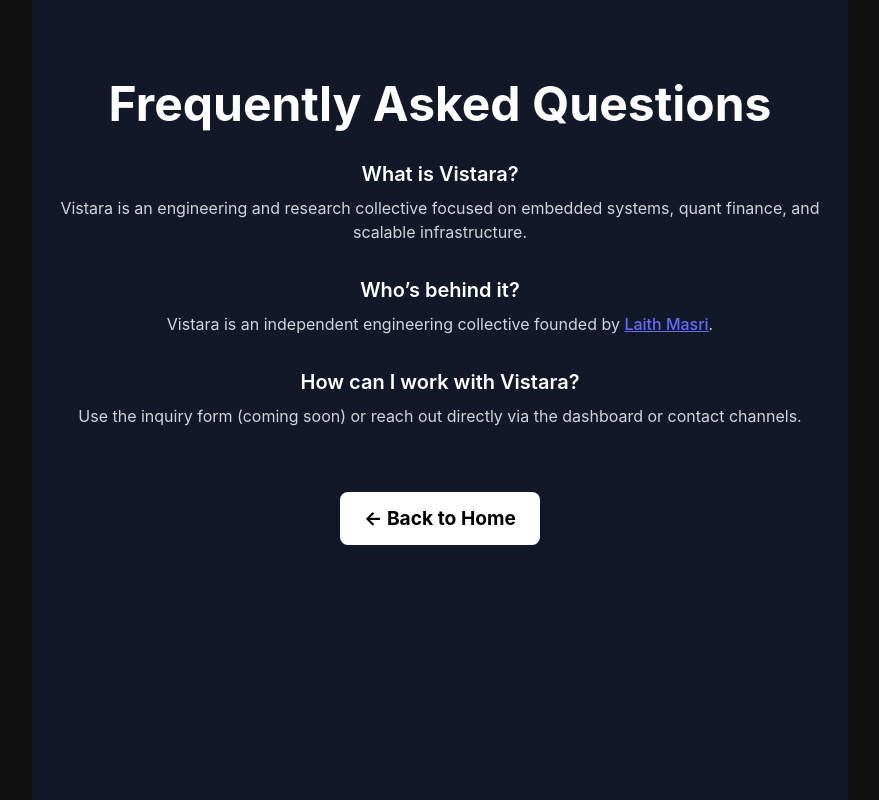
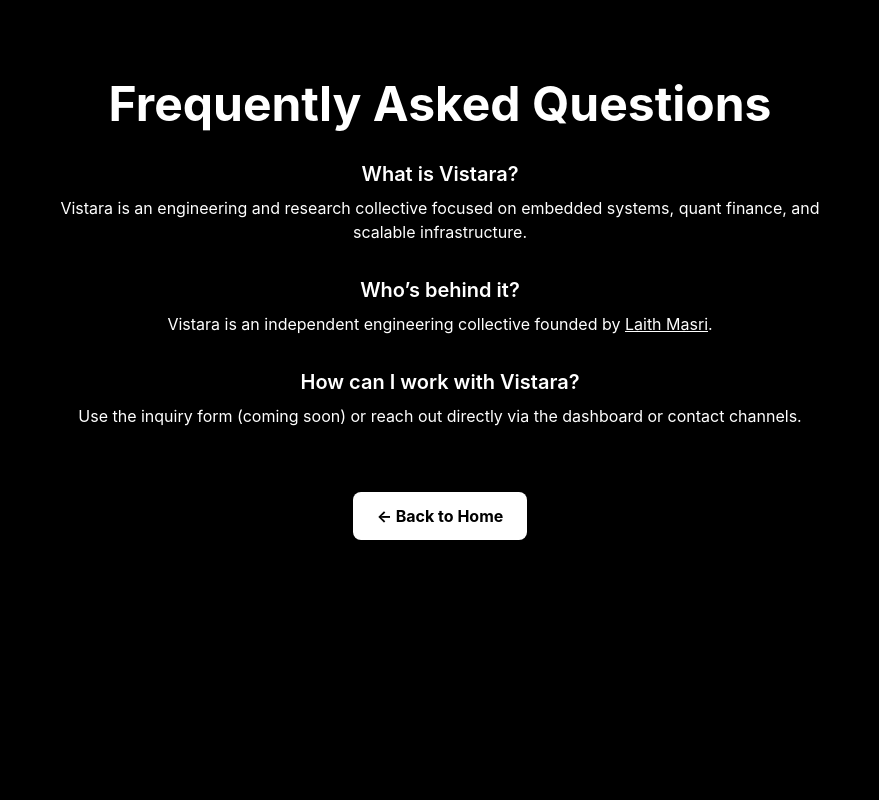
Before and after one commit to laithm/vistara, a React (Vite) app: page /faq in a window 1280 px wide. Shown: the whole page, without its empty margins (200-1079 px from the left). Built offline with nearby package versions, Linux system fonts and the light colour scheme.

Commit message:
Fixed stupid colours

```diff
--- a/src/App.css
+++ b/src/App.css
@@ -2,11 +2,11 @@
 @tailwind components;
 @tailwind utilities;
 /* General Styles */
-body {
+html, body {
   margin: 0;
   padding: 0;
   font-family: 'Inter', sans-serif;
-  background-color: #111;
+  background-color: #000 !important;
   color: white;
   text-align: center;
   display: flex;
@@ -14,9 +14,10 @@ body {
   align-items: center;
   height: auto;
   scroll-behavior: smooth;
+
 }
 
-/* Center Container */
+Center Container
 .container {
   display: flex;
   flex-direction: column;
--- a/src/App.tsx
+++ b/src/App.tsx
@@ -8,31 +8,38 @@ export default function App() {
   return (
     <Router>
       <Routes>
-        {/* Landing Page */}
         <Route
           path="/"
           element={
-            <div className="bg-gray-900 text-white h-screen w-full flex flex-col items-center justify-center text-center px-6">
+            <div className="flex flex-col justify-center items-center px-6 w-full min-h-screen text-center text-white bg-black">
               <motion.h1
-                className="text-6xl font-extrabold mb-6"
+                className="mb-6 text-6xl font-extrabold"
                 initial={{ opacity: 0, y: -40 }}
                 animate={{ opacity: 1, y: 0 }}
                 transition={{ duration: 1 }}
               >
                 Welcome to Vistara
               </motion.h1>
-              <p className="text-xl text-gray-300 mb-10 max-w-xl">
+              <p className="mb-10 max-w-xl text-xl text-white">
                 Engineering meets precision. From silicon to software, we build systems that matter.
               </p>
               <div className="flex gap-4">
-                <Link to="/faq" className="btn btn-yellow">FAQ</Link>
-                <Link to="/about" className="btn btn-white text-black">About</Link>
+                <Link
+                  to="/faq"
+                  className="px-6 py-3 font-bold text-black bg-yellow-400 rounded-lg transition hover:scale-105 hover:opacity-90"
+                >
+                  FAQ
+                </Link>
+                <Link
+                  to="/about"
+                  className="px-6 py-3 font-bold text-black bg-white rounded-lg transition hover:scale-105 hover:opacity-90"
+                >
+                  About
+                </Link>
               </div>
             </div>
           }
         />
-
-        {/* FAQ and About Routes */}
         <Route path="/faq" element={<FAQ />} />
         <Route path="/about" element={<About />} />
       </Routes>
--- a/src/components/ui/Button.tsx
+++ b/src/components/ui/Button.tsx
@@ -7,8 +7,7 @@ interface ButtonProps extends React.ButtonHTMLAttributes<HTMLButtonElement> {
 export const Button: React.FC<ButtonProps> = ({ children, className, ...props }) => {
   return (
     <button
-      className={`px-6 py-3 text-lg font-semibold rounded-lg transition duration-300
-        bg-blue-600 text-white hover:bg-blue-700 active:scale-95 ${className}`}
+      className={`px-6 py-3 text-lg font-semibold text-white bg-blue-600 rounded-lg transition duration-300 hover:bg-blue-700 active:scale-95 ${className}`}
       {...props}
     >
       {children}
--- a/src/index.css
+++ b/src/index.css
@@ -1,4 +1,4 @@
-@tailwind base;
+/* @tailwind base;
 @tailwind components;
 @tailwind utilities;
 
@@ -69,4 +69,4 @@ button:focus-visible {
   button {
     background-color: #f9f9f9;
   }
-}
+} */
--- a/src/pages/About.tsx
+++ b/src/pages/About.tsx
@@ -2,12 +2,21 @@ import { Link } from "react-router-dom";
 
 export default function About() {
   return (
-    <div className="min-h-screen bg-gray-950 text-white px-6 py-20 flex flex-col items-center">
-      <h1 className="text-5xl font-bold mb-8 text-center">About Vistara</h1>
+    <div className="flex flex-col items-center px-6 py-20 min-h-screen text-white bg-black">
+      <h1 className="mb-8 text-5xl font-bold text-center">About Vistara</h1>
 
-      <div className="max-w-3xl text-center space-y-6 text-gray-300 text-lg">
-        Vistara is an independent engineering collective founded by <a href="https://www.laithmasri.dev" target="_blank" rel="noopener noreferrer" className="underline hover:text-yellow-400">Laith Masri</a>.
-
+      <div className="space-y-6 max-w-3xl text-lg text-center text-white">
+        <p>
+          Vistara is an independent engineering collective founded by{" "}
+          <a
+            href="https://www.laithmasri.dev"
+            target="_blank"
+            rel="noopener noreferrer"
+            className="underline transition hover:text-yellow-400"
+          >
+            Laith Masri
+          </a>.
+        </p>
 
         <p>
           Our work spans full-stack development, embedded systems, quant infrastructure, and experimental tools that push boundaries.
@@ -18,7 +27,12 @@ export default function About() {
         </p>
       </div>
 
-      <Link to="/" className="mt-16 btn btn-white text-black">← Back to Home</Link>
+      <Link
+        to="/"
+        className="px-6 py-3 mt-16 font-bold text-black bg-white rounded-lg transition hover:scale-105 hover:opacity-90"
+      >
+        ← Back to Home
+      </Link>
     </div>
   );
 }
--- a/src/pages/FAQ.tsx
+++ b/src/pages/FAQ.tsx
@@ -2,34 +2,47 @@ import { Link } from "react-router-dom";
 
 export default function FAQ() {
   return (
-    <div className="min-h-screen bg-gray-900 text-white px-6 py-20 flex flex-col items-center">
-      <h1 className="text-5xl font-bold mb-8 text-center">Frequently Asked Questions</h1>
+    <div className="flex flex-col items-center px-6 py-20 min-h-screen text-white bg-black">
+      <h1 className="mb-8 text-5xl font-bold text-center">Frequently Asked Questions</h1>
 
-      <div className="max-w-3xl w-full space-y-8">
+      <div className="space-y-8 w-full max-w-3xl text-white">
         <div>
-          <h2 className="text-xl font-semibold mb-2">What is Vistara?</h2>
-          <p className="text-gray-300">
+          <h2 className="mb-2 text-xl font-semibold">What is Vistara?</h2>
+          <p>
             Vistara is an engineering and research collective focused on embedded systems,
             quant finance, and scalable infrastructure.
           </p>
         </div>
 
         <div>
-          <h2 className="text-xl font-semibold mb-2">Who’s behind it?</h2>
-          <p className="text-gray-300">
-              Vistara is an independent engineering collective founded by <a href="https://www.laithmasri.dev" target="_blank" rel="noopener noreferrer" className="underline hover:text-yellow-400">Laith Masri</a>.
+          <h2 className="mb-2 text-xl font-semibold">Who’s behind it?</h2>
+          <p>
+            Vistara is an independent engineering collective founded by{" "}
+            <a
+              href="https://www.laithmasri.dev"
+              target="_blank"
+              rel="noopener noreferrer"
+              className="underline transition hover:text-yellow-400"
+            >
+              Laith Masri
+            </a>.
           </p>
         </div>
 
         <div>
-          <h2 className="text-xl font-semibold mb-2">How can I work with Vistara?</h2>
-          <p className="text-gray-300">
+          <h2 className="mb-2 text-xl font-semibold">How can I work with Vistara?</h2>
+          <p>
             Use the inquiry form (coming soon) or reach out directly via the dashboard or contact channels.
           </p>
         </div>
       </div>
 
-      <Link to="/" className="mt-16 btn btn-white text-black">← Back to Home</Link>
+      <Link
+        to="/"
+        className="px-6 py-3 mt-16 font-bold text-black bg-white rounded-lg transition hover:scale-105 hover:opacity-90"
+      >
+        ← Back to Home
+      </Link>
     </div>
   );
 }
```
